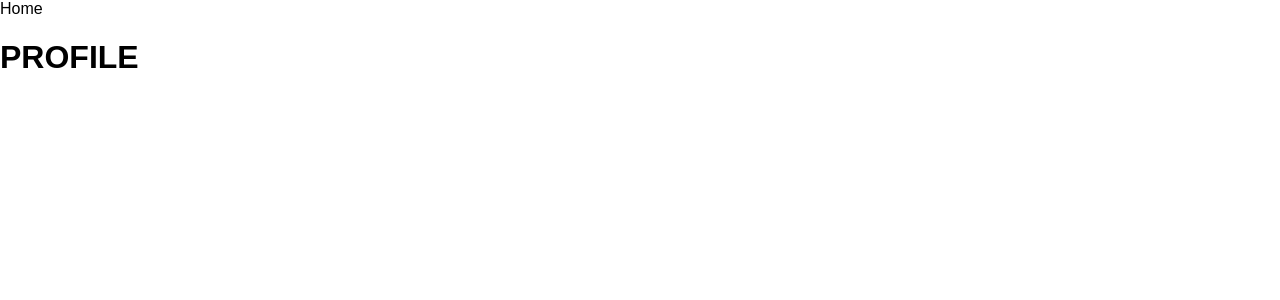
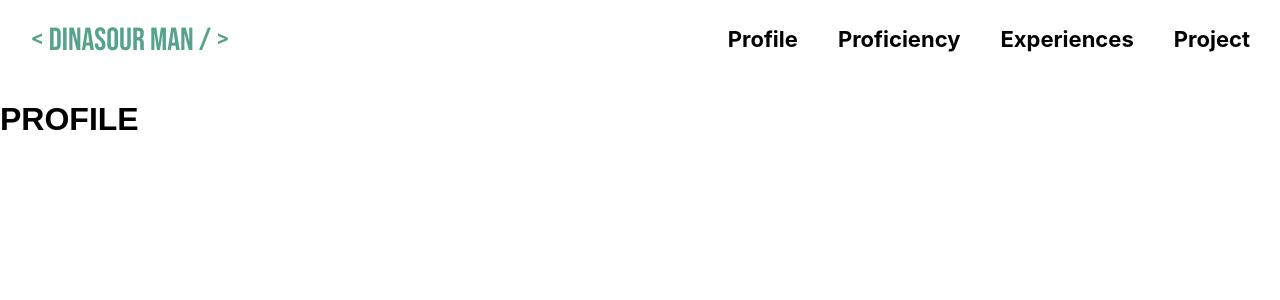
Before and after one commit to kang123077/PortFolio, a Next.js app: page / in a window 1280 px wide. Shown: the top 300 px of the page. Built offline with nearby package versions, Linux system fonts and the light colour scheme; a web font is replaced by a local one.

Commit message:
[추가] HeaderContent
+ Bebas font

```diff
--- a/component/Header.tsx
+++ /dev/null
@@ -1,22 +0,0 @@
-import { useRouter } from "next/router";
-import styled from "styled-components";
-
-const Header = () => {
-  const { push } = useRouter();
-  return (
-    <HeaderWrapper>
-      <HeaderLinkWrapper onClick={() => push("/")}>Home</HeaderLinkWrapper>
-    </HeaderWrapper>
-  );
-};
-
-export default Header;
-
-const HeaderWrapper = styled.div`
-  display: flex;
-  gap: 15px;
-`;
-
-const HeaderLinkWrapper = styled.a`
-  cursor: pointer;
-`;
--- /dev/null
+++ b/component/HeaderContent.tsx
@@ -0,0 +1,66 @@
+import { useRouter } from "next/router";
+import styled from "styled-components";
+
+const Header = () => {
+  const { push } = useRouter();
+  return (
+    <HeaderWrapper>
+      <TitleWrapper onClick={() => push("/")}>
+        &lt; Dinasour Man / &gt;
+      </TitleWrapper>
+      <MenuWrapper>
+        <MenuButtonWrapper onClick={() => push("")}>Profile</MenuButtonWrapper>
+        <MenuButtonWrapper onClick={() => push("")}>
+          Proficiency
+        </MenuButtonWrapper>
+        <MenuButtonWrapper onClick={() => push("")}>
+          Experiences
+        </MenuButtonWrapper>
+        <MenuButtonWrapper onClick={() => push("")}>Project</MenuButtonWrapper>
+      </MenuWrapper>
+    </HeaderWrapper>
+  );
+};
+
+export default Header;
+
+const HeaderWrapper = styled.div`
+  display: flex;
+  width: 100%;
+  flex-direction: row;
+  align-items: center;
+  justify-content: space-between;
+`;
+
+const TitleWrapper = styled.a`
+  display: flex;
+  cursor: pointer;
+  margin: 20px 0px 20px 30px;
+  width: 200px;
+  height: 40px;
+  justify-content: center;
+  align-items: center;
+  font-family: "Bebas Neue", cursive;
+  font-size: 32px;
+  color: #55a38b;
+`;
+
+const MenuWrapper = styled.div`
+  display: flex;
+  padding: 20px 30px 20px 0px;
+  height: 40px;
+  flex-direction: row;
+  justify-content: flex-end;
+  align-items: flex-start;
+  gap: 40px;
+`;
+
+const MenuButtonWrapper = styled.a`
+  cursor: pointer;
+  padding: 6px 0px 0px 0px;
+  font-family: "Inter";
+  font-style: normal;
+  font-weight: 700;
+  font-size: 22px;
+  color: #000000;
+`;
--- a/pages/_app.tsx
+++ b/pages/_app.tsx
@@ -1,10 +1,10 @@
 import "../styles/global.css";
-import Header from "../component/Header";
+import HeaderContent from "../component/HeaderContent";
 
 function App({ Component, pageProps }) {
   return (
     <>
-      <Header />
+      <HeaderContent />
       <Component {...pageProps} />
     </>
   );
--- a/styles/global.css
+++ b/styles/global.css
@@ -1,4 +1,5 @@
 @import url('https://cdn.jsdelivr.net/gh/orioncactus/pretendard/dist/web/static/pretendard.css');
+@import url('https://fonts.googleapis.com/css2?family=Bebas+Neue&display=swap');
 
 body {
 	font-family: 'Pretendard', sans-serif;
```
